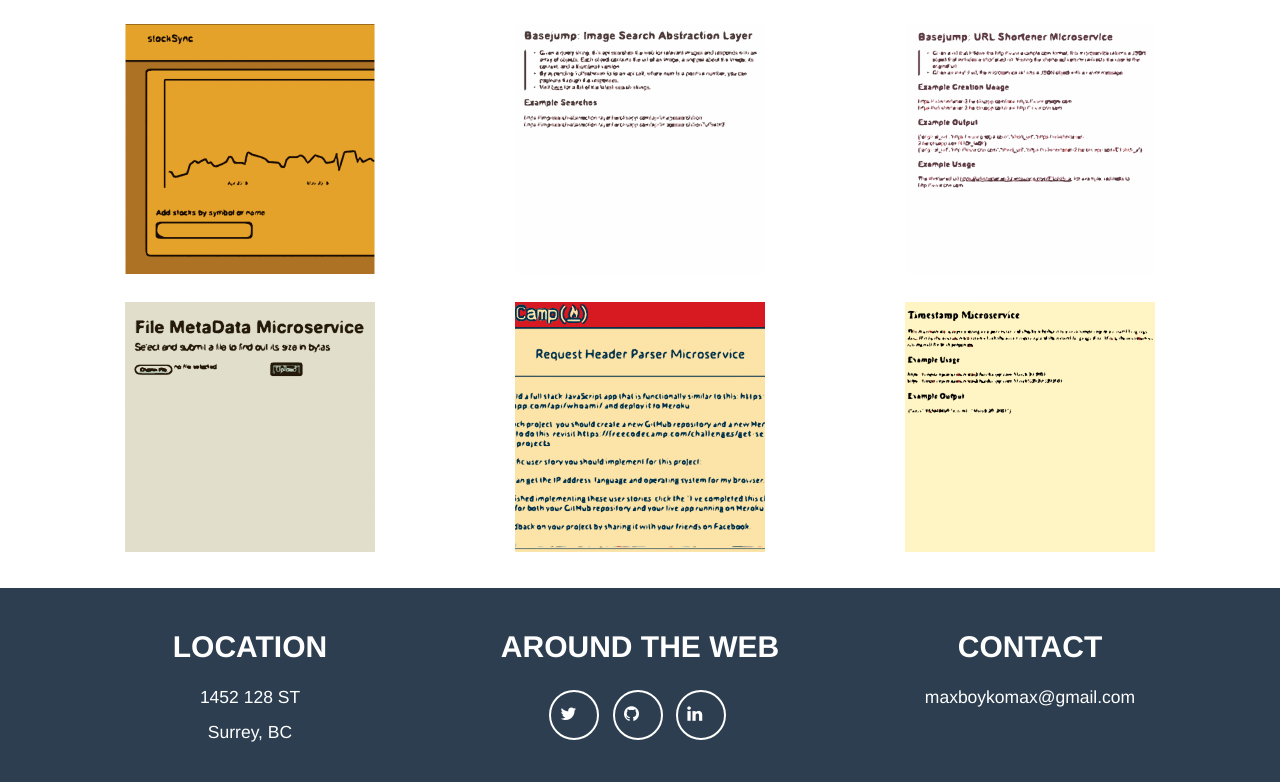
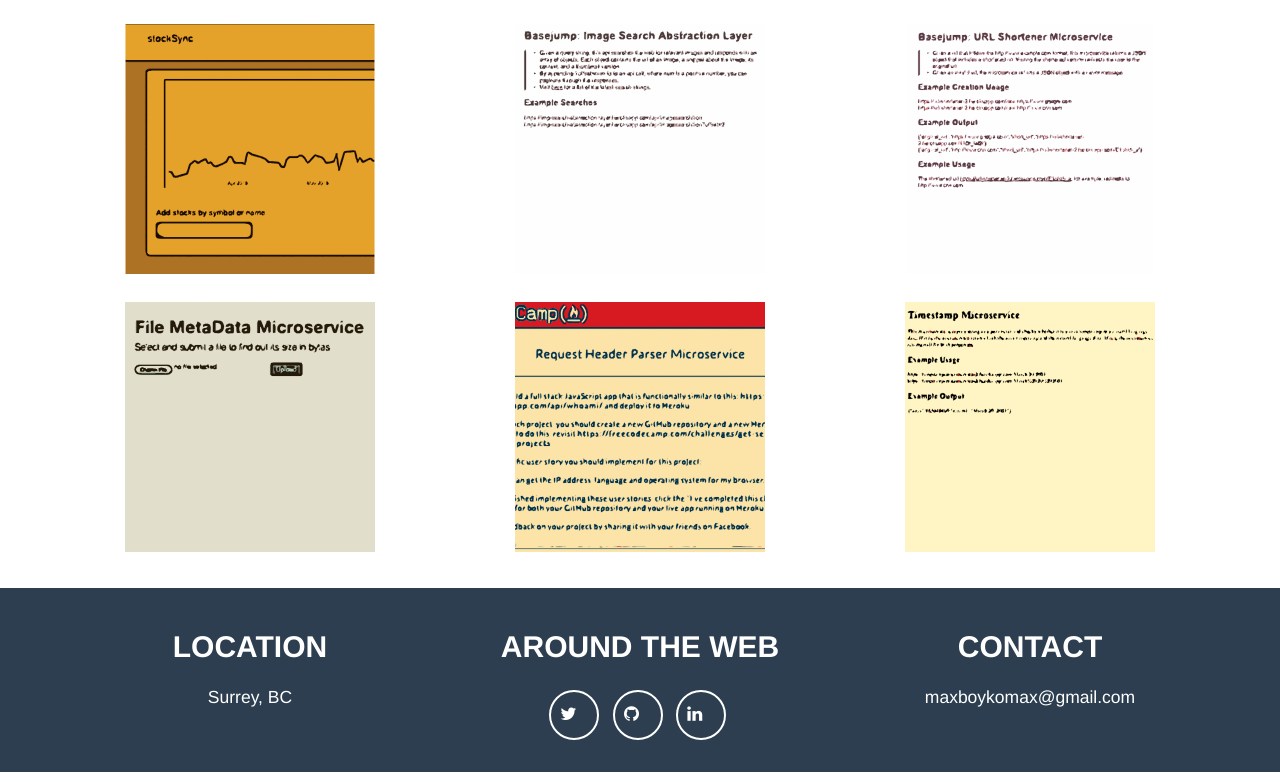
Before and after one commit to MaxBoykoII/MaxBoykoII.github.io, a website with bundled scripts: page index.html in a window 1280 px wide. Shown: the part 3581-4363 px from the top of the page. Built offline with nearby package versions, Linux system fonts and the light colour scheme.

Commit message:
Small adjustments.

```diff
--- a/index.html
+++ b/index.html
@@ -236,8 +236,7 @@
             <div class="row">
                 <div class="col-md-4">
                     <h2>Location</h2>
-                    <p>1452 128 ST
-                        <br> Surrey, BC</p>
+                    <p>Surrey, BC</p>
                 </div>
                 <div class="col-md-4">
                     <h2>Around the Web</h2>
--- a/sass/main.scss
+++ b/sass/main.scss
@@ -88,6 +88,7 @@
     display: flex;
     flex-direction: column;
     justify-content: center;
+    -webkit-justify-content: center;
     color: #fff;
     height: 50px;
     width: 50px;
```
Also changed, not shown: css/main.css.
